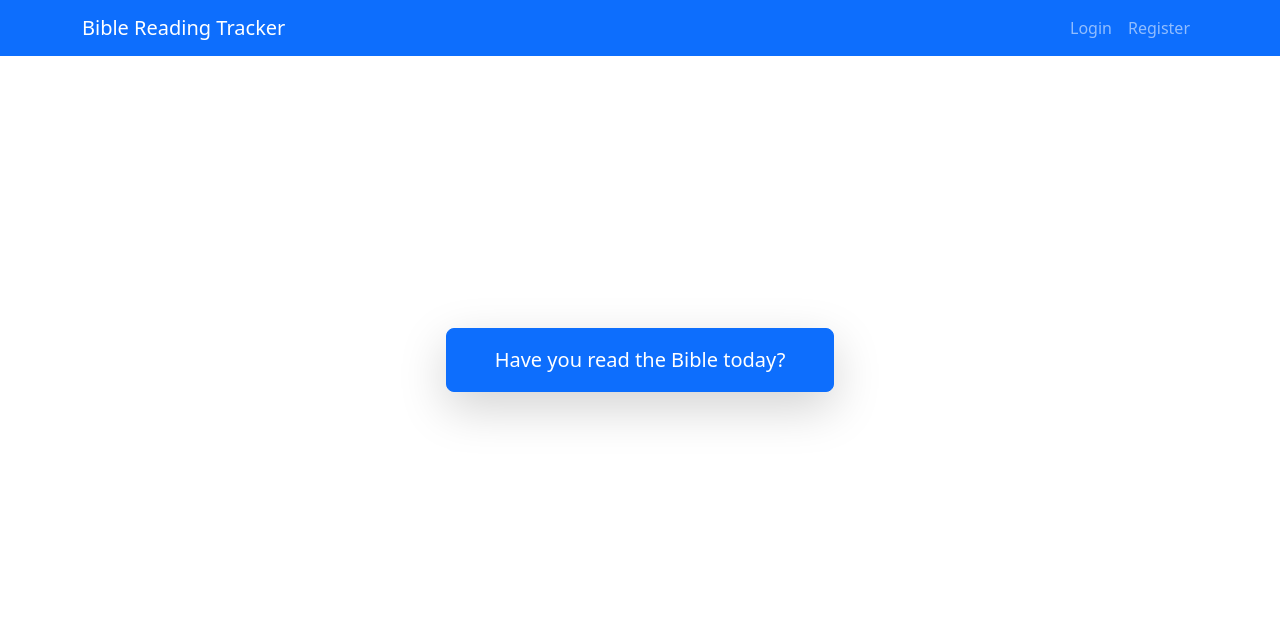
After one commit to rtang0203/bibletracker2, a Flask app: page / in a window 1280 px wide. The commit adds this page. Shown: the top 639 px of the page. Run offline with Flask 2, Linux system fonts and the light colour scheme.

Commit message:
add landing page

```diff
--- a/app/__init__.py
+++ b/app/__init__.py
@@ -44,6 +44,9 @@ def create_app(config_class=None):
     from app.readings import readings_bp
     app.register_blueprint(readings_bp)
 
+    from app.main import main_bp
+    app.register_blueprint(main_bp)
+
     # Create database tables
     with app.app_context():
         db.create_all()
--- /dev/null
+++ b/app/main/__init__.py
@@ -0,0 +1,6 @@
+# app/main/__init__.py
+from flask import Blueprint
+
+main_bp = Blueprint('main', __name__)
+
+from . import routes  # Import routes after creating blueprint
--- /dev/null
+++ b/app/main/routes.py
@@ -0,0 +1,14 @@
+# app/main/routes.py
+from flask import render_template, redirect, url_for
+from flask_login import current_user
+from . import main_bp
+
+@main_bp.route('/')
+def index():
+    """Landing page for the application"""
+    # If user is already logged in, redirect them to the readings dashboard
+    if current_user.is_authenticated:
+        return redirect(url_for('readings.index'))
+
+    # Otherwise show the landing page
+    return render_template('main/index.html', title='Welcome')
--- a/app/templates/base.html
+++ b/app/templates/base.html
@@ -10,7 +10,7 @@
 <body>
     <nav class="navbar navbar-expand-lg navbar-dark bg-primary">
         <div class="container">
-            <a class="navbar-brand" href="{{ url_for('readings.index') }}">Bible Reading Tracker</a>
+            <a class="navbar-brand" href="{{ url_for('main.index') }}">Bible Reading Tracker</a>
             <button class="navbar-toggler" type="button" data-bs-toggle="collapse" data-bs-target="#navbarNav">
                 <span class="navbar-toggler-icon"></span>
             </button>
@@ -18,7 +18,7 @@
                 <ul class="navbar-nav ms-auto">
                     {% if current_user.is_authenticated %}
                     <li class="nav-item">
-                        <a class="nav-link" href="{{ url_for('readings.index') }}">Home</a>
+                        <a class="nav-link" href="{{ url_for('readings.index') }}">Dashboard</a>
                     </li>
                     <li class="nav-item">
                         <a class="nav-link" href="{{ url_for('groups.my_groups') }}">My Groups</a>
--- /dev/null
+++ b/app/templates/main/index.html
@@ -0,0 +1,18 @@
+<!-- app/templates/main/index.html -->
+{% extends "base.html" %}
+
+{% block content %}
+<div class="d-flex justify-content-center align-items-center" style="min-height: 70vh;"> {# Use flexbox for centering #}
+    <div class="text-center">
+        {% if current_user.is_authenticated %}
+            <a href="{{ url_for('readings.index') }}" class="btn btn-lg btn-primary px-5 py-3 shadow-lg">
+                Have you read the Bible today?
+            </a>
+        {% else %}
+            <a href="{{ url_for('auth.login') }}" class="btn btn-lg btn-primary px-5 py-3 shadow-lg">
+                Have you read the Bible today?
+            </a>
+        {% endif %}
+    </div>
+</div>
+{% endblock %}
```
